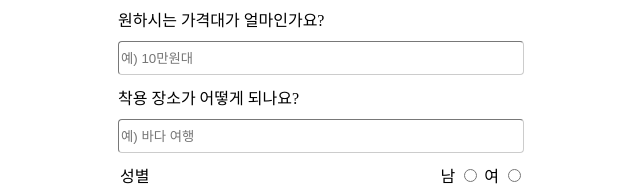
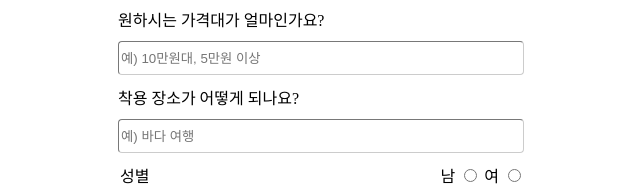
Before and after one commit to abcdqwer1/Project-ShoppingHow, a plain HTML site: page index.html in a window 1280 px wide. Shown: the part 272-466 px from the top of the page, 319-959 px from the left. Drawn offline with nearby package versions, Linux system fonts and the light colour scheme.

Commit message:
commit message

```diff
--- a/index.html
+++ b/index.html
@@ -25,7 +25,7 @@
                 <input in="productType" id="productType" type="text" placeholder="예) 신발, 자켓, 아무거나" autocomplete="on">
 
                 <label for="productPrice">원하시는 가격대가 얼마인가요?</label>
-                <input in="productPrice" id="productPrice" type="text" placeholder="예) 10만원대">
+                <input in="productPrice" id="productPrice" type="text" placeholder="예) 10만원대, 5만원 이상">
 
                 <label for="destination">착용 장소가 어떻게 되나요?</label>
                 <input in="destination" id="destination" type="text" placeholder="예) 바다 여행">
```
